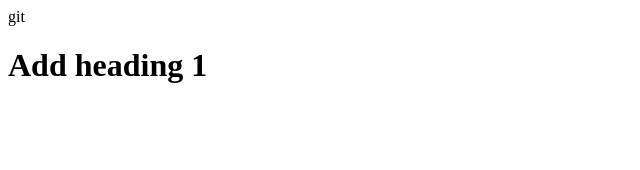
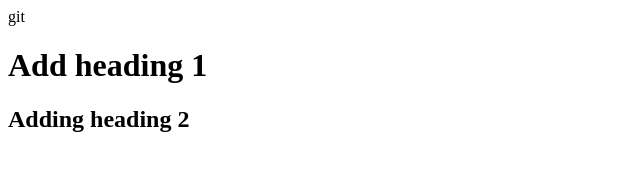
Before and after one commit to rj926/test, a plain HTML site: page index.html in a window 1280 px wide. Shown: the whole page, without its empty margins (0-640 px from the left). Drawn offline with Linux system fonts and the light colour scheme.

Commit message:
adding heading2

```diff
--- a/index.html
+++ b/index.html
@@ -6,5 +6,6 @@ git <!DOCTYPE html>
 </head>
 <body>
 	<h1>Add heading 1</h1>
+	<h2>Adding heading 2</h2>
 </body>
 </html>
```
